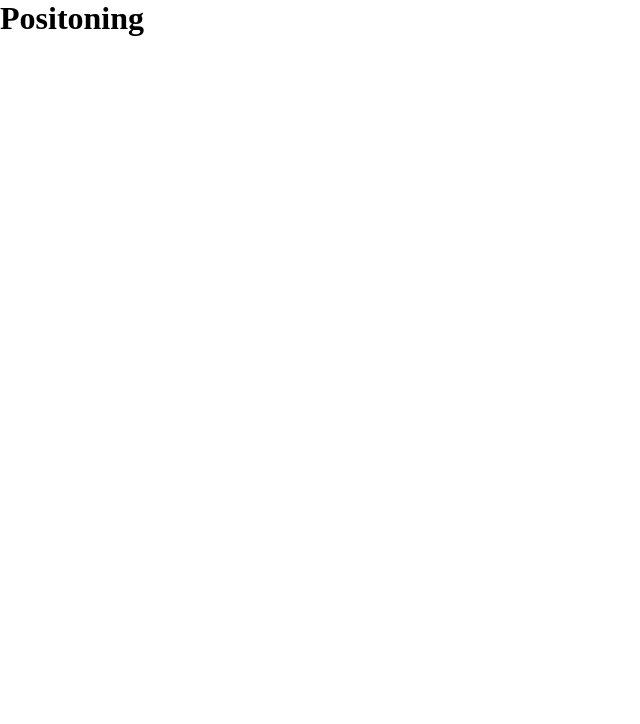
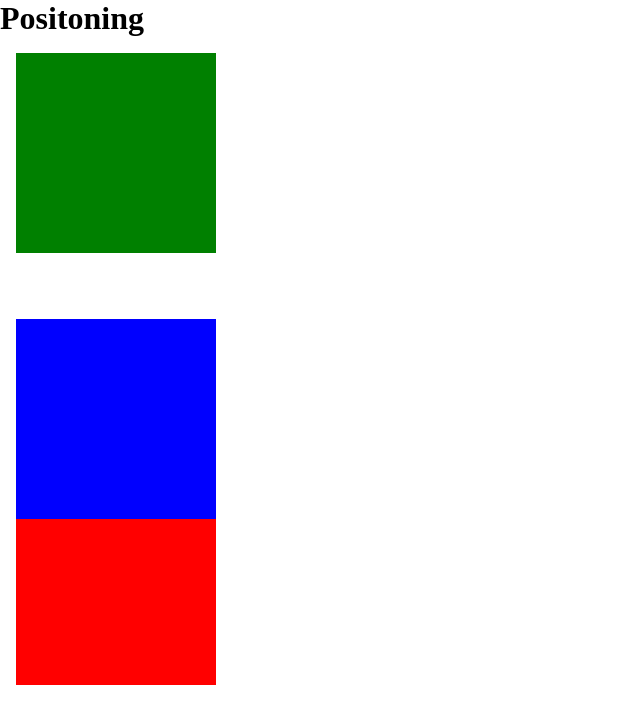
Before and after one commit to dajesso/oct24-t1w2-csslayout, a plain HTML site: page postioning.html in a window 1280 px wide. Shown: the whole page, without its empty margins (0-640 px from the left). Drawn offline with Linux system fonts and the light colour scheme.

Commit message:
Finishedwith home bug

```diff
--- a/positioning.css
+++ b/positioning.css
@@ -3,3 +3,22 @@
     margin: 0;
     padding: 0;
 }
+
+div{
+    position: relative;
+    width: 200px;
+    height: 200px;
+    margin: 1rem;
+    background-color: red;
+}
+div:nth-of-type(1){
+    background-color: green;
+}
+
+div:nth-of-type(2){
+    position: fix;
+    background-color: blue;
+    right:0px;
+    top:50px;
+    z-index: 15;
+}
```
